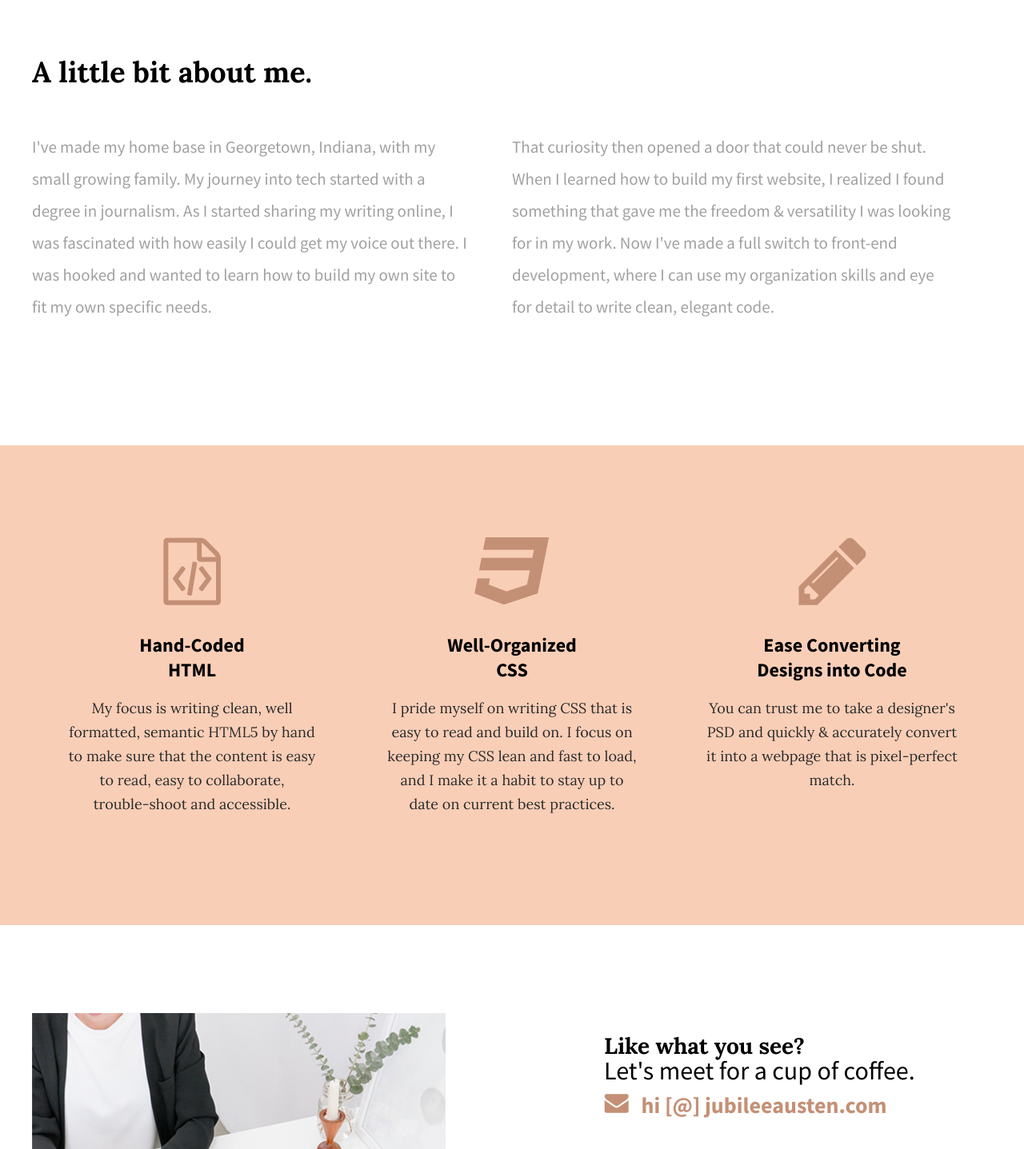
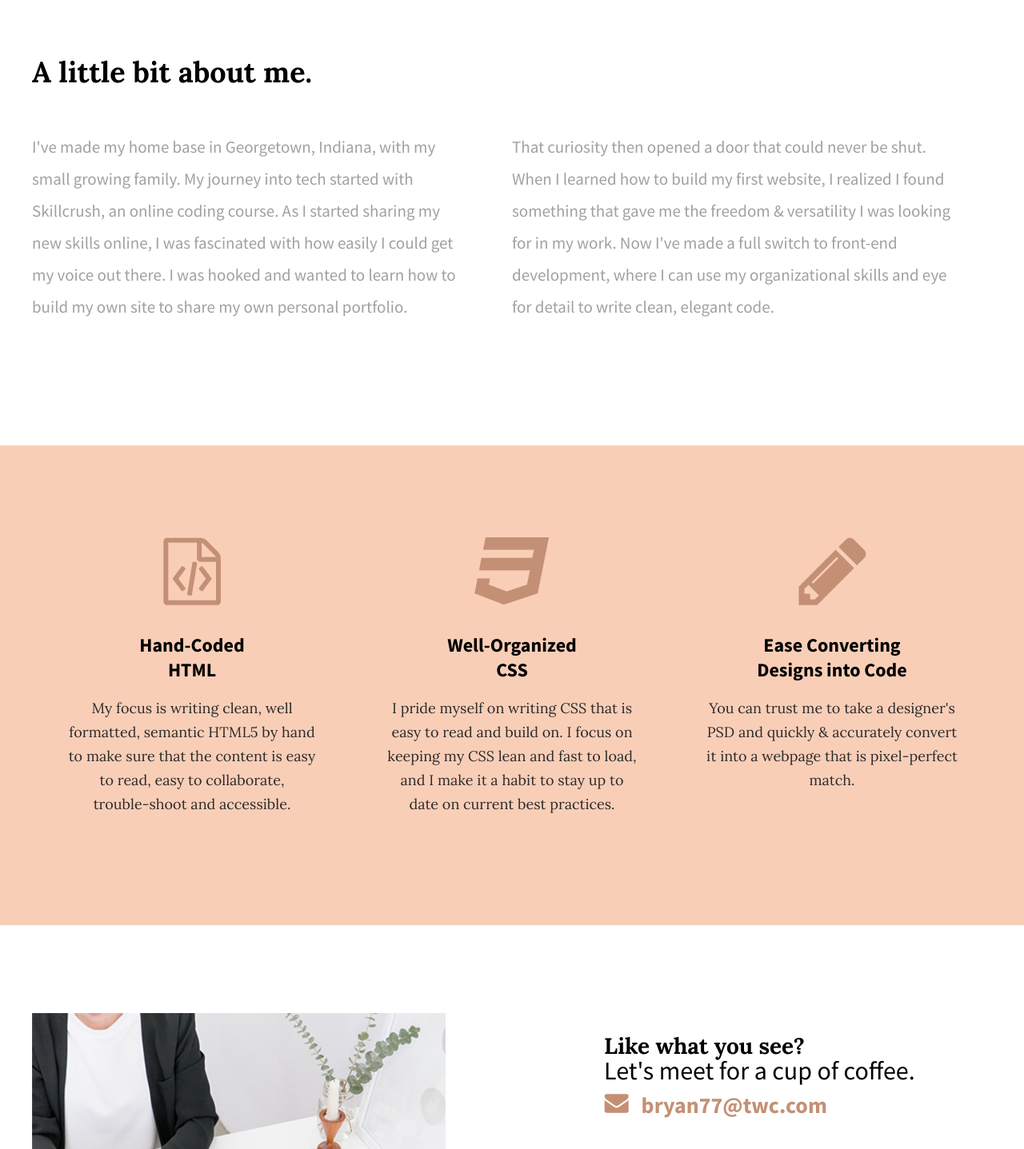
Before and after one commit to codeherbert/101-project-cleancode, a plain HTML site: page 101-code/index.html in a window 1280 px wide. Shown: the part 843-2280 px from the top of the page at 80% size. Drawn offline with Linux system fonts and the light colour scheme.

Commit message:
updates the basic information and links

```diff
--- a/101-code/css/main.css
+++ b/101-code/css/main.css
@@ -127,7 +127,7 @@ header h2 span {
   padding: 110px 0;
   }
 
-  #contact-img {
+#contact-img {
     border: 12px solid white;
   }
 
--- a/101-code/index.html
+++ b/101-code/index.html
@@ -34,14 +34,14 @@
             <div class="half-width">
 <!--Apostrophe fix link: https://www.toptal.com/designers/htmlarrows/punctuation/apostrophe/-->
               <p>I&apos;ve made my home base in Georgetown, Indiana, with my small growing family. My journey into tech
-                 started with a degree in journalism. As I started sharing my writing online, I was fascinated with how
-                  easily I could get my voice out there. I was hooked and wanted to learn how to build my own site to fit
-                   my own specific needs.</p>
+                 started with Skillcrush, an online coding course. As I started sharing my new skills online, I was fascinated with how
+                  easily I could get my voice out there. I was hooked and wanted to learn how to build my own site to share
+                  my own personal portfolio.</p>
             </div>
             <div class="half-width">
               <p>That curiosity then opened a door that could never be shut. When I learned how to build my first website,
                  I realized I found something that gave me the freedom & versatility I was looking for in my work. Now
-                 I&apos;ve made a full switch to front-end development, where I can use my organization skills and eye for
+                 I&apos;ve made a full switch to front-end development, where I can use my organizational skills and eye for
                  detail to write clean, elegant code.</p>
             </div>
           </div>
@@ -86,15 +86,15 @@
             <div class="half-width">
                 <h2>Like what you see?</h2>
                 <h3 id="email-header">Let&apos;s meet for a cup of coffee.</h3>
-                <a href="mailto:hi@jubileeausten.com"><img src="img/envelope.png" alt="envelope" id="envelope"/> hi [@] jubileeausten.com</a>
+                <a href="mailto:bryan77@twc.com"><img src="img/envelope.png" alt="envelope" id="envelope"/> bryan77@twc.com</a>
               <div id="contact-info">
                 <h3 id=socialmedia-header>Or, find me on the interwebs.</h3>
                   <ul>
-                    <li><a href="https://twitter.com/?lang=en" target=_blank><img src="img/twitter.png" alt="twitter icon"/></a></li>
+                    <li><a href="https://twitter.com/BryanHerbert2" target=_blank><img src="img/twitter.png" alt="twitter icon"/></a></li>
                     <li><a href="https://www.tumblr.com" target=_blank><img src="img/tumblr.png" alt="tumblr icon"/></a></li>
                     <li><a href="https://www.instagram.com/?hl=en" target=_blank><img src="img/instagram.png" alt="instagram icon"/></a></li>
-                    <li><a href="https://www.linkedin.com" target=_blank><img src="img/linkedin.png" alt="linkedin icon"/></a></li>
-                    <li><a href="https://github.com" target=_blank><img src="img/github.png" alt="github icon"/></a></li>
+                    <li><a href="https://www.linkedin.com/in/bryan-herbert-437560165" target=_blank><img src="img/linkedin.png" alt="linkedin icon"/></a></li>
+                    <li><a href="https://github.com/codeherbert" target=_blank><img src="img/github.png" alt="github icon"/></a></li>
                   </ul>
               </div>
             </div>
```
